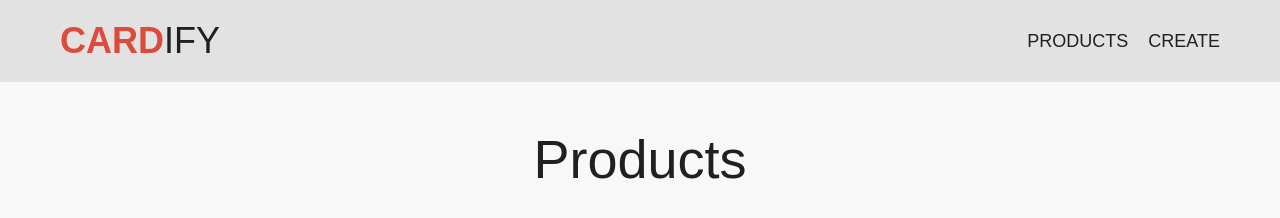
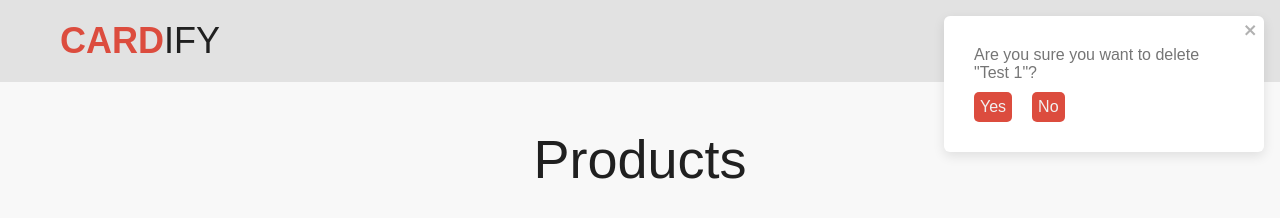
Before and after one commit to AnastasiaYes/test-task_ecosystem-alpha, a React (Vite) app: page / in a window 1280 px wide. Both pictures are taken after a click on the icon 106 px from the left and 581 px from the top of the page. Shown: the top 218 px of the page. Built offline with nearby package versions, Linux system fonts and the light colour scheme.

Commit message:
implementation of deleting the card and enabling notifications

```diff
--- a/package.json
+++ b/package.json
@@ -17,6 +17,7 @@
     "react-dom": "^18.3.1",
     "react-redux": "^9.2.0",
     "react-router-dom": "^7.1.0",
+    "react-toastify": "^11.0.2",
     "redux": "^5.0.1"
   },
   "devDependencies": {
--- a/src/assets/styles/main.css
+++ b/src/assets/styles/main.css
@@ -156,6 +156,34 @@ h1 {
     color: #888888;
 }
 
+/* toastStyles */
+
+.toast-body {
+    border-radius: 14px;
+    padding: 16px;
+    font-size: 16px;
+}
+
+.toast-buttons {
+    margin-top: 10px;
+    display: flex;
+    gap: 20px;
+}
+
+.toast-btn {
+    background-color: #dc4c3e;
+    color: #f1f1f1;
+    padding: 6px;
+    border-radius: 5px;
+    cursor: pointer;
+    transition: background-color 0.3s ease;
+}
+
+.toast-btn:hover {
+    background-color: #c34237;
+}
+
+
 /*product inform*/
 
 .product_img {
--- a/src/pages/CreateProduct.tsx
+++ b/src/pages/CreateProduct.tsx
@@ -1,10 +1,10 @@
 import {useState} from "react";
-import {addProduct, ProductType, store} from "../store/store.ts";
-import {useDispatch, useSelector} from "react-redux";
+import {addProduct, ProductType} from "../store/store.ts";
+import {useDispatch} from "react-redux";
+import {toast, ToastContainer} from "react-toastify";
 
 function CreateProduct() {
     const dispatch = useDispatch();
-    // const formData = useSelector((state) => state.form);
 
     const [title, setTitle] = useState('');
     const [description, setDescription] = useState('');
@@ -20,6 +20,8 @@ function CreateProduct() {
             liked: false
         }
         dispatch(addProduct(newProduct));
+
+        toast.success('Product created successfully!');
 
         setTitle('');
         setDescription('');
@@ -75,6 +77,7 @@ function CreateProduct() {
                 </ul>
                 <button className='product-form__submit' type='submit'>Create</button>
             </form>
+            <ToastContainer />
         </main>
     );
 }
--- a/src/pages/ProductsMain.tsx
+++ b/src/pages/ProductsMain.tsx
@@ -1,18 +1,59 @@
 import Product from "../components/Product.tsx";
-import {editLike, ProductType, store} from "../store/store.ts";
+import {editLike, ProductType, removeProduct, store} from "../store/store.ts";
 import {useSelector} from "react-redux";
+import {toast, ToastContainer} from "react-toastify";
+
 
 function ProductsMain () {
     const products = useSelector(state => state.products.products) as ProductType[] | undefined;
 
-    return(
+    const handleDeleteWithConfirmation = (product: ProductType) => {
+        const notify = () =>
+            toast.warning(
+                <div className='toast-body'>
+                    <p className='toast-message'>Are you sure you want to delete "{product.title}"?</p>
+                    <div className='toast-buttons'>
+                        <button
+                            onClick={() => {
+                                store.dispatch(removeProduct(product.id));
+                                toast.dismiss();
+                            }}
+                            className='toast-btn'
+                        >
+                            Yes
+                        </button>
+                        <button
+                            onClick={() => toast.dismiss()}
+                            className='toast-btn'
+                        >
+                            No
+                        </button>
+                    </div>
+                </div>,
+                {
+                    position: "top-right",
+                    autoClose: false,
+                    icon: false
+                }
+            );
+
+        notify();
+    };
+
+    return (
         <main className='main container'>
             <h1 className='main_title'>Products</h1>
             <ul className='main_card-list'>
                 {products?.map((p: ProductType) => {
-                    return <Product key={p.id} product={p} updLiked={() => store.dispatch(editLike(p.id, !p.liked))}/>;
+                    return <Product
+                        key={p.id}
+                        product={p}
+                        updLiked={() => store.dispatch(editLike(p.id, !p.liked))}
+                                deleteCard={() => handleDeleteWithConfirmation(p)}
+                    />;
                 })}
             </ul>
+            <ToastContainer />
         </main>
     )
 }
```
Also changed, not shown: src/components/Filter.tsx (added), 1 other file (tests, documents, lock files or other folders).
